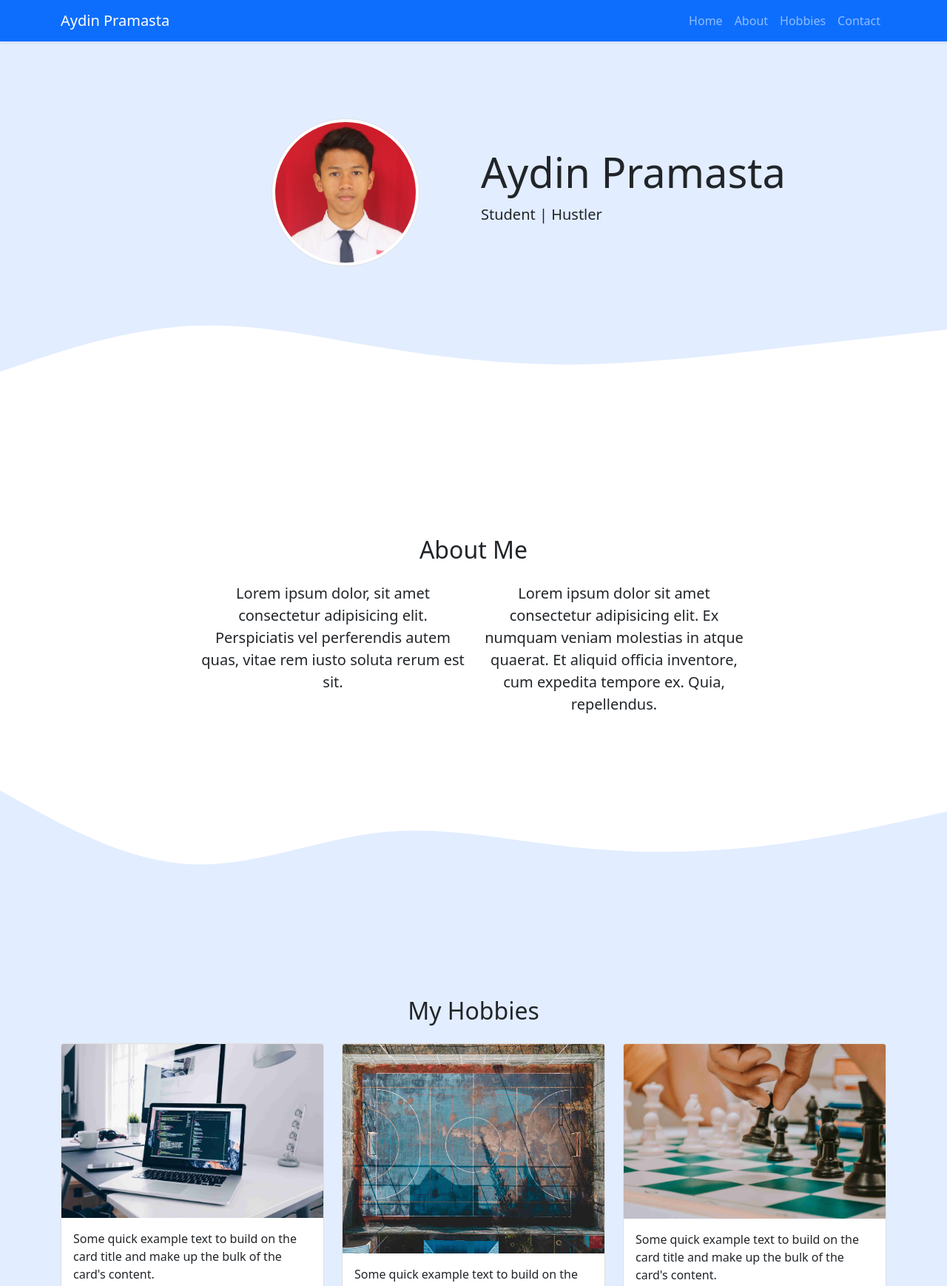
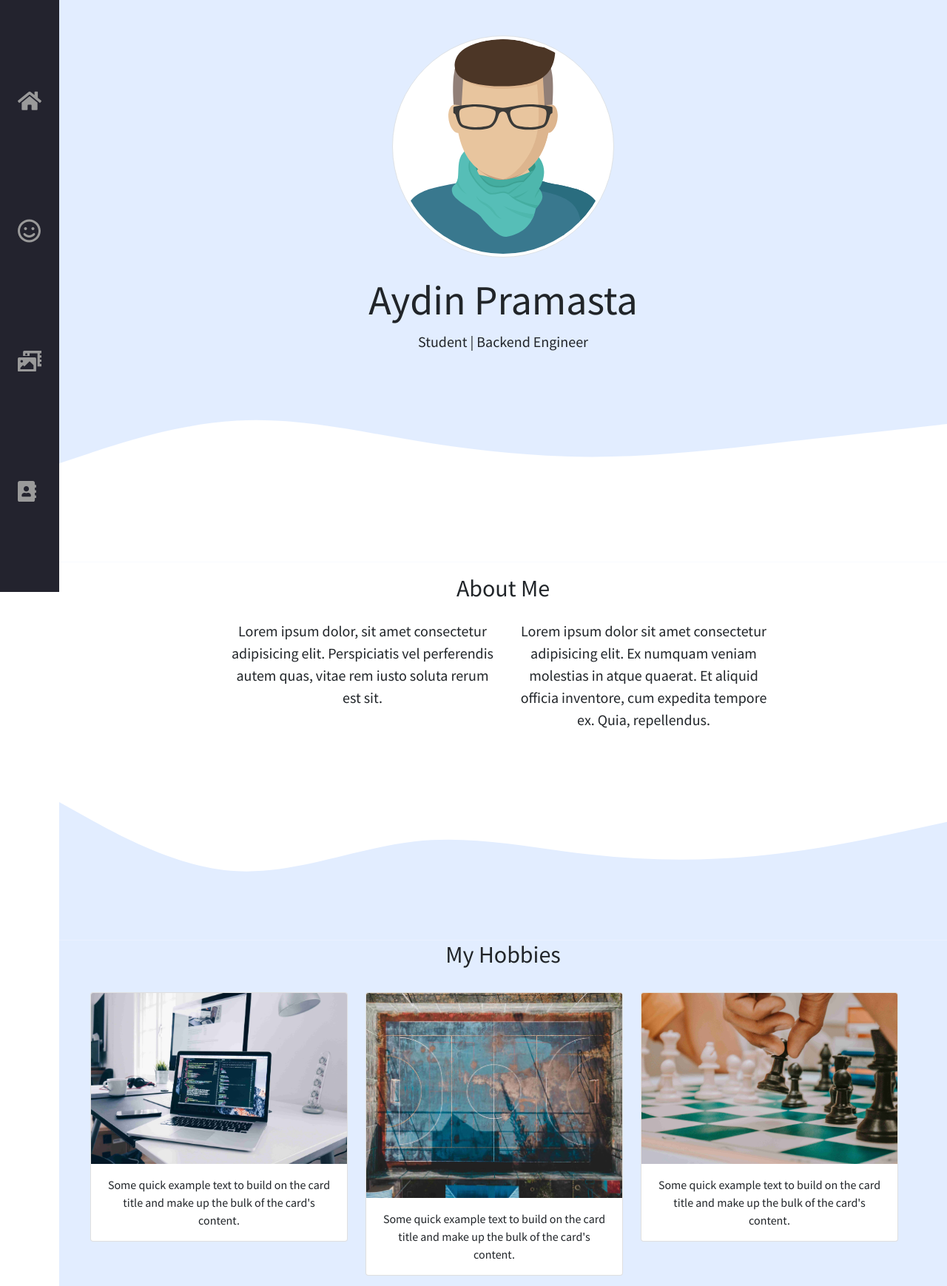
Before and after one commit to aydinpramasta/aydinpramasta.github.io, a plain HTML site: page index.html in a window 1280 px wide. Shown: the top 1738 px of the page at 74% size. Drawn offline with nearby package versions, Linux system fonts and the light colour scheme.

Commit message:
Redesign Navbar and some tweaks

```diff
--- a/index.html
+++ b/index.html
@@ -1,61 +1,97 @@
 <!DOCTYPE html>
 <html lang="en">
 	<head>
-    <!-- Required meta tags -->
-    <meta charset="utf-8" />
-    <meta name="viewport" content="width=device-width, initial-scale=1" />
+		<meta charset="UTF-8" />
+		<meta http-equiv="X-UA-Compatible" content="IE=edge" />
+		<meta name="viewport" content="width=device-width, initial-scale=1.0" />
+		<link
+			href="https://cdn.jsdelivr.net/npm/bootstrap@5.0.2/dist/css/bootstrap.min.css"
+			rel="stylesheet"
+			integrity="sha384-EVSTQN3/azprG1Anm3QDgpJLIm9Nao0Yz1ztcQTwFspd3yD65VohhpuuCOmLASjC"
+			crossorigin="anonymous"
+		/>
+		<link
+			href="https://fonts.googleapis.com/css2?family=Source+Sans+Pro:wght@400&display=swap"
+			rel="stylesheet"
+			type="text/css"
+		/>
+		<link rel="icon" href="assets/man.svg" />
+		<link rel="stylesheet" href="style.css" />
+		<title>Aydin's Portfolio</title>
+	</head>
 
-    <!-- Bootstrap CSS -->
-    <link href="https://cdn.jsdelivr.net/npm/bootstrap@5.0.2/dist/css/bootstrap.min.css" rel="stylesheet" integrity="sha384-EVSTQN3/azprG1Anm3QDgpJLIm9Nao0Yz1ztcQTwFspd3yD65VohhpuuCOmLASjC" crossorigin="anonymous" />
+	<body>
+		<nav class="navbar-style">
+			<ul class="navbar-nav-style">
+				<li class="nav-item-style">
+					<a href="#home" class="nav-link-style" title="Home">
+						<svg xmlns="http://www.w3.org/2000/svg" viewBox="0 0 576 512">
+							<path
+								fill="currentColor"
+								d="M280.37 148.26L96 300.11V464a16 16 0 0 0 16 16l112.06-.29a16 16 0 0 0 15.92-16V368a16 16 0 0 1 16-16h64a16 16 0 0 1 16 16v95.64a16 16 0 0 0 16 16.05L464 480a16 16 0 0 0 16-16V300L295.67 148.26a12.19 12.19 0 0 0-15.3 0zM571.6 251.47L488 182.56V44.05a12 12 0 0 0-12-12h-56a12 12 0 0 0-12 12v72.61L318.47 43a48 48 0 0 0-61 0L4.34 251.47a12 12 0 0 0-1.6 16.9l25.5 31A12 12 0 0 0 45.15 301l235.22-193.74a12.19 12.19 0 0 1 15.3 0L530.9 301a12 12 0 0 0 16.9-1.6l25.5-31a12 12 0 0 0-1.7-16.93z"
+								class="fa-primary"
+							></path>
+						</svg>
+					</a>
+				</li>
 
-    <!-- Bootstrap Icons -->
-    <link rel="stylesheet" href="https://cdn.jsdelivr.net/npm/bootstrap-icons@1.5.0/font/bootstrap-icons.css" />
+				<li class="nav-item-style">
+					<a href="#about" class="nav-link-style" title="About Me">
+						<svg xmlns="http://www.w3.org/2000/svg" viewBox="0 0 512 512">
+							<!-- Font Awesome Pro 5.15.4 by @fontawesome - https://fontawesome.com License - https://fontawesome.com/license (Commercial License) -->
+							<path
+								fill="currentColor"
+								d="M248 8C111 8 0 119 0 256s111 248 248 248 248-111 248-248S385 8 248 8zm0 448c-110.3 0-200-89.7-200-200S137.7 56 248 56s200 89.7 200 200-89.7 200-200 200zm-80-216c17.7 0 32-14.3 32-32s-14.3-32-32-32-32 14.3-32 32 14.3 32 32 32zm160 0c17.7 0 32-14.3 32-32s-14.3-32-32-32-32 14.3-32 32 14.3 32 32 32zm4 72.6c-20.8 25-51.5 39.4-84 39.4s-63.2-14.3-84-39.4c-8.5-10.2-23.7-11.5-33.8-3.1-10.2 8.5-11.5 23.6-3.1 33.8 30 36 74.1 56.6 120.9 56.6s90.9-20.6 120.9-56.6c8.5-10.2 7.1-25.3-3.1-33.8-10.1-8.4-25.3-7.1-33.8 3.1z"
+								class="fa-primary"
+							/>
+						</svg>
+					</a>
+				</li>
 
-    <!-- My CSS -->
-    <link rel="stylesheet" href="style.css" />
+				<li class="nav-item-style">
+					<a href="#hobbies" class="nav-link-style" title="Hobbies">
+						<svg xmlns="http://www.w3.org/2000/svg" viewBox="0 0 576 512">
+							<!-- Font Awesome Pro 5.15.4 by @fontawesome - https://fontawesome.com License - https://fontawesome.com/license (Commercial License) -->
+							<path
+								fill="currentColor"
+								d="M608 0H160a32 32 0 0 0-32 32v96h160V64h192v320h128a32 32 0 0 0 32-32V32a32 32 0 0 0-32-32zM232 103a9 9 0 0 1-9 9h-30a9 9 0 0 1-9-9V73a9 9 0 0 1 9-9h30a9 9 0 0 1 9 9zm352 208a9 9 0 0 1-9 9h-30a9 9 0 0 1-9-9v-30a9 9 0 0 1 9-9h30a9 9 0 0 1 9 9zm0-104a9 9 0 0 1-9 9h-30a9 9 0 0 1-9-9v-30a9 9 0 0 1 9-9h30a9 9 0 0 1 9 9zm0-104a9 9 0 0 1-9 9h-30a9 9 0 0 1-9-9V73a9 9 0 0 1 9-9h30a9 9 0 0 1 9 9zm-168 57H32a32 32 0 0 0-32 32v288a32 32 0 0 0 32 32h384a32 32 0 0 0 32-32V192a32 32 0 0 0-32-32zM96 224a32 32 0 1 1-32 32 32 32 0 0 1 32-32zm288 224H64v-32l64-64 32 32 128-128 96 96z"
+								class="fa-primary"
+							/>
+						</svg>
+					</a>
+				</li>
 
-    <title>Aydin Pramasta's Portfolio</title>
-    <link rel="icon" href="images/1.png" />
-  </head>
-  <body id="home">
-    <!-- Navbar -->
-    <nav class="navbar navbar-expand-lg navbar-dark bg-primary shadow-sm fixed-top">
-      <div class="container">
-        <a class="navbar-brand" href="#">Aydin Pramasta</a>
-        <button class="navbar-toggler" type="button" data-bs-toggle="collapse" data-bs-target="#navbarNav" aria-controls="navbarNav" aria-expanded="false" aria-label="Toggle navigation">
-          <span class="navbar-toggler-icon"></span>
-        </button>
-        <div class="collapse navbar-collapse" id="navbarNav">
-          <ul class="navbar-nav ms-auto">
-            <li class="nav-item">
-              <a class="nav-link" href="#home">Home</a>
-            </li>
-            <li class="nav-item">
-              <a class="nav-link" href="#about">About</a>
-            </li>
-            <li class="nav-item">
-              <a class="nav-link" href="#hobbies">Hobbies</a>
-            </li>
-            <li class="nav-item">
-              <a class="nav-link" href="#contact">Contact</a>
+				<li class="nav-item-style">
+					<a href="#contacts" class="nav-link-style" title="Contact Me">
+						<svg xmlns="http://www.w3.org/2000/svg" viewBox="0 0 576 512">
+							<!-- Font Awesome Pro 5.15.4 by @fontawesome - https://fontawesome.com License - https://fontawesome.com/license (Commercial License) -->
+							<path
+								fill="currentColor"
+								d="M436 160c6.6 0 12-5.4 12-12v-40c0-6.6-5.4-12-12-12h-20V48c0-26.5-21.5-48-48-48H48C21.5 0 0 21.5 0 48v416c0 26.5 21.5 48 48 48h320c26.5 0 48-21.5 48-48v-48h20c6.6 0 12-5.4 12-12v-40c0-6.6-5.4-12-12-12h-20v-64h20c6.6 0 12-5.4 12-12v-40c0-6.6-5.4-12-12-12h-20v-64h20zm-228-32c35.3 0 64 28.7 64 64s-28.7 64-64 64-64-28.7-64-64 28.7-64 64-64zm112 236.8c0 10.6-10 19.2-22.4 19.2H118.4C106 384 96 375.4 96 364.8v-19.2c0-31.8 30.1-57.6 67.2-57.6h5c12.3 5.1 25.7 8 39.8 8s27.6-2.9 39.8-8h5c37.1 0 67.2 25.8 67.2 57.6v19.2z"
+								class="fa-primary"
+							/>
+						</svg>
+					</a>
 				</li>
 			</ul>
+		</nav>
+
+		<main>
+			<section id="home" class="jumbotron">
+				<div class="container">
+					<div
+						class="row d-flex justify-content-center align-items-center flex-column text-center"
+					>
+						<div class="col-lg-5">
+							<img
+								class="rounded-circle img-thumbnail img"
+								src="assets/man.svg"
+								alt="Man"
+							/>
 						</div>
-      </div>
-    </nav>
-    <!-- Akhir Navbar -->
-
-    <!-- Jumbotron -->
-    <section class="jumbotron">
-      <div class="container">
-        <div class="row">
-          <div class="col-md-3"></div>
-          <div class="col-md-3">
-            <img src="images/2.jpg" alt="Aydin Pramasta" width="200" class="rounded-circle img-thumbnail" />
-          </div>
-          <div class="col-md-6 tengah">
+						<div class="col-lg-5 mt-4">
 							<h1 class="display-4">Aydin Pramasta</h1>
-            <p class="lead">Student | Hustler</p>
+							<p class="lead">Student | Backend Engineer</p>
 						</div>
 					</div>
 				</div>
@@ -67,25 +103,34 @@
 					></path>
 				</svg>
 			</section>
-    <!-- Akhir Jumbotron -->
 
-    <!-- About -->
-    <section id="about">
+			<section>
+				<div id="about" class="about-anchor"></div>
 				<div class="container">
-        <div class="row text-center mb-3">
+					<div class="row text-center m-3">
 						<div class="col">
 							<h2>About Me</h2>
 						</div>
 					</div>
+
 					<div class="row justify-content-center fs-5 text-center">
 						<div class="col-md-4">
-            <p>Lorem ipsum dolor, sit amet consectetur adipisicing elit. Perspiciatis vel perferendis autem quas, vitae rem iusto soluta rerum est sit.</p>
+							<p>
+								Lorem ipsum dolor, sit amet consectetur adipisicing elit.
+								Perspiciatis vel perferendis autem quas, vitae rem iusto soluta
+								rerum est sit.
+							</p>
 						</div>
 						<div class="col-md-4">
-            <p>Lorem ipsum dolor sit amet consectetur adipisicing elit. Ex numquam veniam molestias in atque quaerat. Et aliquid officia inventore, cum expedita tempore ex. Quia, repellendus.</p>
+							<p>
+								Lorem ipsum dolor sit amet consectetur adipisicing elit. Ex
+								numquam veniam molestias in atque quaerat. Et aliquid officia
+								inventore, cum expedita tempore ex. Quia, repellendus.
+							</p>
 						</div>
 					</div>
 				</div>
+
 				<svg xmlns="http://www.w3.org/2000/svg" viewBox="0 0 1440 320">
 					<path
 						fill="#e2edff"
@@ -94,43 +139,53 @@
 					></path>
 				</svg>
 			</section>
-    <!-- Akhir About -->
 
-    <!-- Hobbies -->
-    <section id="hobbies">
+			<section class="hobbies">
+				<div id="hobbies" class="hobbies-anchor"></div>
 				<div class="container">
-        <div class="row text-center mb-3">
+					<div class="row text-center">
 						<div class="col">
 							<h2>My Hobbies</h2>
 						</div>
-        </div>
+
 						<div class="row">
-          <div class="col-md-4 mb-3">
+							<div class="col-md-4 my-4">
 								<div class="card">
-              <img src="images/3.jpg" class="card-img-top" alt="Coding" />
+									<img src="assets/3.jpg" class="card-img-top" alt="Coding" />
 									<div class="card-body">
-                <p class="card-text">Some quick example text to build on the card title and make up the bulk of the card's content.</p>
+										<p class="card-text">
+											Some quick example text to build on the card title and
+											make up the bulk of the card's content.
+										</p>
 									</div>
 								</div>
 							</div>
-          <div class="col-md-4 mb-3">
+							<div class="col-md-4 my-4">
 								<div class="card">
-              <img src="images/4.jpg" class="card-img-top" alt="Futsal" />
+									<img src="assets/4.jpg" class="card-img-top" alt="Futsal" />
 									<div class="card-body">
-                <p class="card-text">Some quick example text to build on the card title and make up the bulk of the card's content.</p>
+										<p class="card-text">
+											Some quick example text to build on the card title and
+											make up the bulk of the card's content.
+										</p>
 									</div>
 								</div>
 							</div>
-          <div class="col-md-4 mb-3">
+							<div class="col-md-4 my-4">
 								<div class="card">
-              <img src="images/5.jpg" class="card-img-top" alt="Chess" />
+									<img src="assets/5.jpg" class="card-img-top" alt="Chess" />
 									<div class="card-body">
-                <p class="card-text">Some quick example text to build on the card title and make up the bulk of the card's content.</p>
+										<p class="card-text">
+											Some quick example text to build on the card title and
+											make up the bulk of the card's content.
+										</p>
 									</div>
 								</div>
 							</div>
 						</div>
 					</div>
+				</div>
+
 				<svg xmlns="http://www.w3.org/2000/svg" viewBox="0 0 1440 320">
 					<path
 						fill="#fff"
@@ -139,10 +194,9 @@
 					></path>
 				</svg>
 			</section>
-    <!-- Akhir Hobbies -->
 
-    <!-- Contact -->
-    <section id="contact">
+			<section>
+				<div id="contacts" class="contacts-anchor"></div>
 				<div class="container">
 					<div class="row text-center mb-3">
 						<div class="column">
@@ -154,11 +208,21 @@
 							<form>
 								<div class="mb-3">
 									<label for="name" class="form-label">Nama Lengkap</label>
-                <input type="text" class="form-control" id="name" aria-describedby="name" />
+									<input
+										type="text"
+										class="form-control"
+										id="name"
+										aria-describedby="name"
+									/>
 								</div>
 								<div class="mb-3">
 									<label for="email" class="form-label">Email</label>
-                <input type="email" class="form-control" id="email" aria-describedby="email" />
+									<input
+										type="email"
+										class="form-control"
+										id="email"
+										aria-describedby="email"
+									/>
 								</div>
 								<div class="mb-3">
 									<label for="pesan" class="form-label">Pesan</label>
@@ -171,20 +235,38 @@
 				</div>
 				<svg xmlns="http://www.w3.org/2000/svg" viewBox="0 0 1440 320">
 					<path
-          fill="#0d6efd"
+						fill="#e2edff"
 						fill-opacity="1"
-          d="M0,288L48,261.3C96,235,192,181,288,186.7C384,192,480,256,576,256C672,256,768,192,864,192C960,192,1056,256,1152,266.7C1248,277,1344,235,1392,213.3L1440,192L1440,320L1392,320C1344,320,1248,320,1152,320C1056,320,960,320,864,320C768,320,672,320,576,320C480,320,384,320,288,320C192,320,96,320,48,320L0,320Z"
+						d="M0,192L48,202.7C96,213,192,235,288,218.7C384,203,480,149,576,144C672,139,768,181,864,192C960,203,1056,181,1152,181.3C1248,181,1344,203,1392,213.3L1440,224L1440,320L1392,320C1344,320,1248,320,1152,320C1056,320,960,320,864,320C768,320,672,320,576,320C480,320,384,320,288,320C192,320,96,320,48,320L0,320Z"
 					></path>
 				</svg>
 			</section>
-    <!-- Akhir Contact -->
 
-    <!-- Footer -->
-    <footer class="bg-primary text-white text-center pb-5">
-      <p>Created with <i class="bi bi-heart-fill text-danger"></i> by <a href="https://www.instagram.com/aydinpramasta/" class="text-white fw-bold">Aydin Pramasta</a></p>
+			<footer class="text-dark text-center pb-5">
+				<p>
+					Created with
+					<svg
+						xmlns="http://www.w3.org/2000/svg"
+						width="16"
+						height="16"
+						fill="currentColor"
+						class="bi bi-heart-fill"
+						viewBox="0 0 16 16"
+					>
+						<path
+							fill="#ff0000"
+							fill-rule="evenodd"
+							d="M8 1.314C12.438-3.248 23.534 4.735 8 15-7.534 4.736 3.562-3.248 8 1.314z"
+						/>
+					</svg>
+					by
+					<a
+						href="https://www.instagram.com/aydinpramasta/"
+						class="text-dark fw-bold"
+						>Aydin Pramasta</a
+					>
+				</p>
 			</footer>
-    <!-- Akhir Footer -->
-
-    <script src="https://cdn.jsdelivr.net/npm/bootstrap@5.0.2/dist/js/bootstrap.bundle.min.js" integrity="sha384-MrcW6ZMFYlzcLA8Nl+NtUVF0sA7MsXsP1UyJoMp4YLEuNSfAP+JcXn/tWtIaxVXM" crossorigin="anonymous"></script>
+		</main>
 	</body>
 </html>
--- a/style.css
+++ b/style.css
@@ -1,18 +1,159 @@
-.jumbotron {
-  padding-top: 10rem;
-  background-color: #e2edff;
+:root {
+	--items-before: rgb(154, 154, 154);
+	--items-after: rgba(255, 255, 255, 0.775);
+	--bg-primary: #23232e;
+	--bg-secondary: #141418;
+	--transition-speed: 600ms;
 }
 
-#hobbies {
-  background-color: #e2edff;
+body {
+	margin: 0;
+	padding: 0;
+	font-family: "Source Sans Pro", "Segoe UI" !important;
+	font-size: 16px !important;
 }
 
-section {
-  padding-top: 5rem;
+body::-webkit-scrollbar {
+	width: 0.5rem;
 }
 
-.col-md-6.tengah {
-  margin: auto;
-  width: 50%;
-  padding: 10px;
+body::-webkit-scrollbar-track {
+	background: var(--bg-secondary);
 }
+
+body::-webkit-scrollbar-thumb {
+	background: var(--items-before);
+}
+
+.navbar-style {
+	position: fixed;
+	background-color: var(--bg-primary);
+}
+
+.navbar-nav-style {
+	list-style: none;
+	padding: 0;
+	margin: 0;
+	display: flex;
+	flex-direction: column;
+	align-items: center;
+	justify-content: space-evenly;
+	height: 100%;
+}
+
+.nav-item-style {
+	width: 100%;
+}
+
+.nav-link-style {
+	display: flex;
+	align-items: center;
+	height: 5rem;
+	text-decoration: none;
+	transition: var(--transition-speed);
+}
+
+.nav-link-style:hover {
+	background: var(--bg-secondary);
+}
+
+.nav-link-style:hover .fa-primary {
+	color: var(--items-after);
+	transition: var(--transition-speed);
+}
+
+.fa-primary {
+	color: var(--items-before);
+	transition: var(--transition-speed);
+}
+
+.nav-link-style svg {
+	width: 2rem;
+	min-width: 2rem;
+	margin: 0 1.5rem;
+}
+
+main {
+	margin-left: 5rem;
+}
+
+.jumbotron {
+	padding-top: 3rem;
+	background-color: #e2edff;
+}
+
+.about-anchor {
+	position: absolute;
+	top: 90%;
+	left: 50%;
+}
+
+.hobbies {
+	background-color: #e2edff;
+}
+
+.hobbies-anchor {
+	position: absolute;
+	top: 185%;
+	left: 50%;
+}
+
+.contacts-anchor {
+	position: absolute;
+	top: 300%;
+	left: 50%;
+}
+
+footer {
+	background-color: #e2edff;
+}
+
+/* Small screens */
+@media only screen and (max-width: 300px) {
+	.nav-link-style svg {
+		width: 1.5rem;
+		min-width: 1.5rem;
+		margin: 0 1rem;
+	}
+
+	.img {
+		width: 250px !important;
+	}
+}
+
+@media only screen and (max-width: 600px) {
+	.navbar-style {
+		bottom: 0;
+		width: 100vw;
+		height: 5rem;
+	}
+
+	.navbar-nav-style {
+		flex-direction: row;
+	}
+
+	.nav-link-style {
+		justify-content: center;
+	}
+
+	main {
+		margin: 0;
+		margin-bottom: 5rem;
+	}
+
+	.img {
+		width: 300px;
+	}
+}
+
+/* Large screens */
+@media only screen and (min-width: 601px) {
+	.navbar-style {
+		top: 0;
+		width: 5rem;
+		height: 100vh;
+	}
+	.img {
+		width: 300px;
+	}
+}
```
Also changed, not shown: assets/3.jpg (renamed from images/3.jpg), assets/4.jpg (renamed from images/4.jpg), assets/5.jpg (renamed from images/5.jpg), assets/man.svg (added), images/1.png (deleted), images/2.jpg (deleted). Lines whose indentation alone changed are shown as unchanged.
